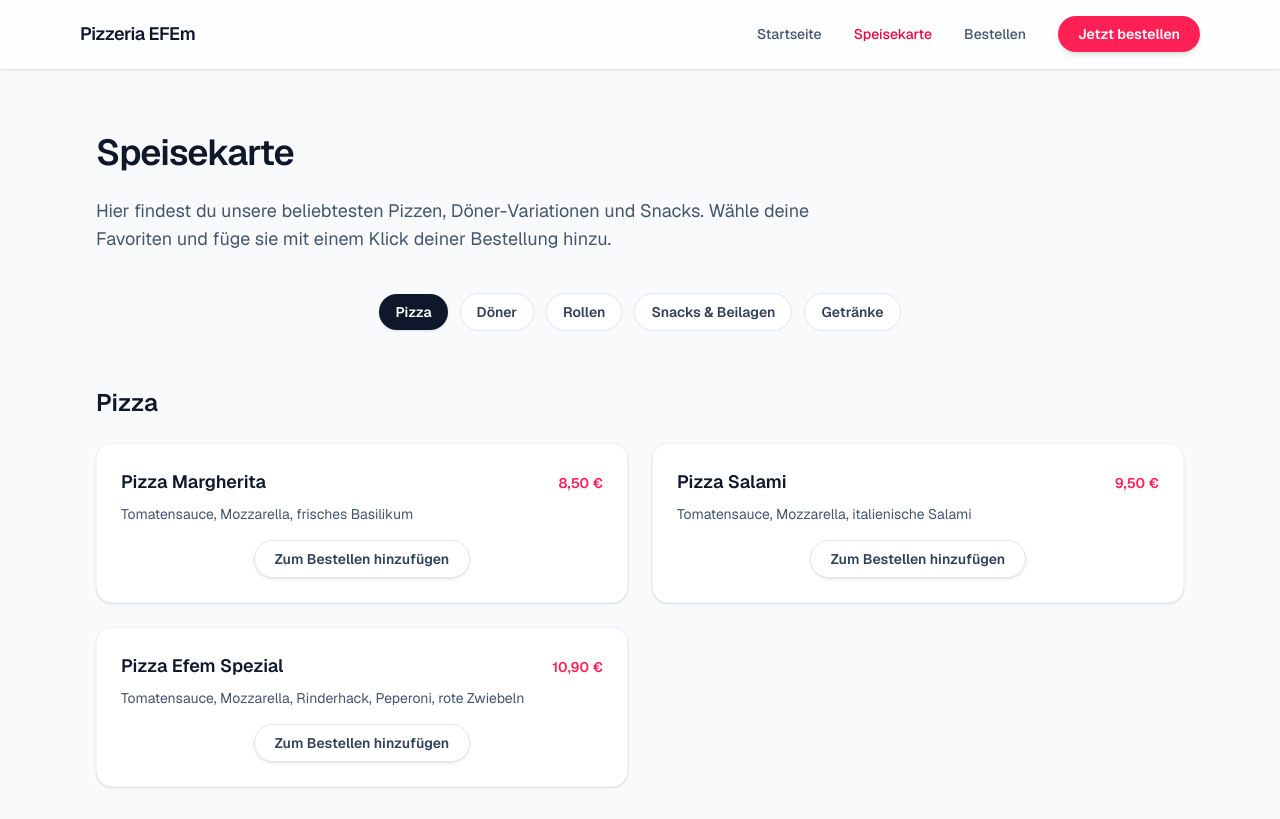
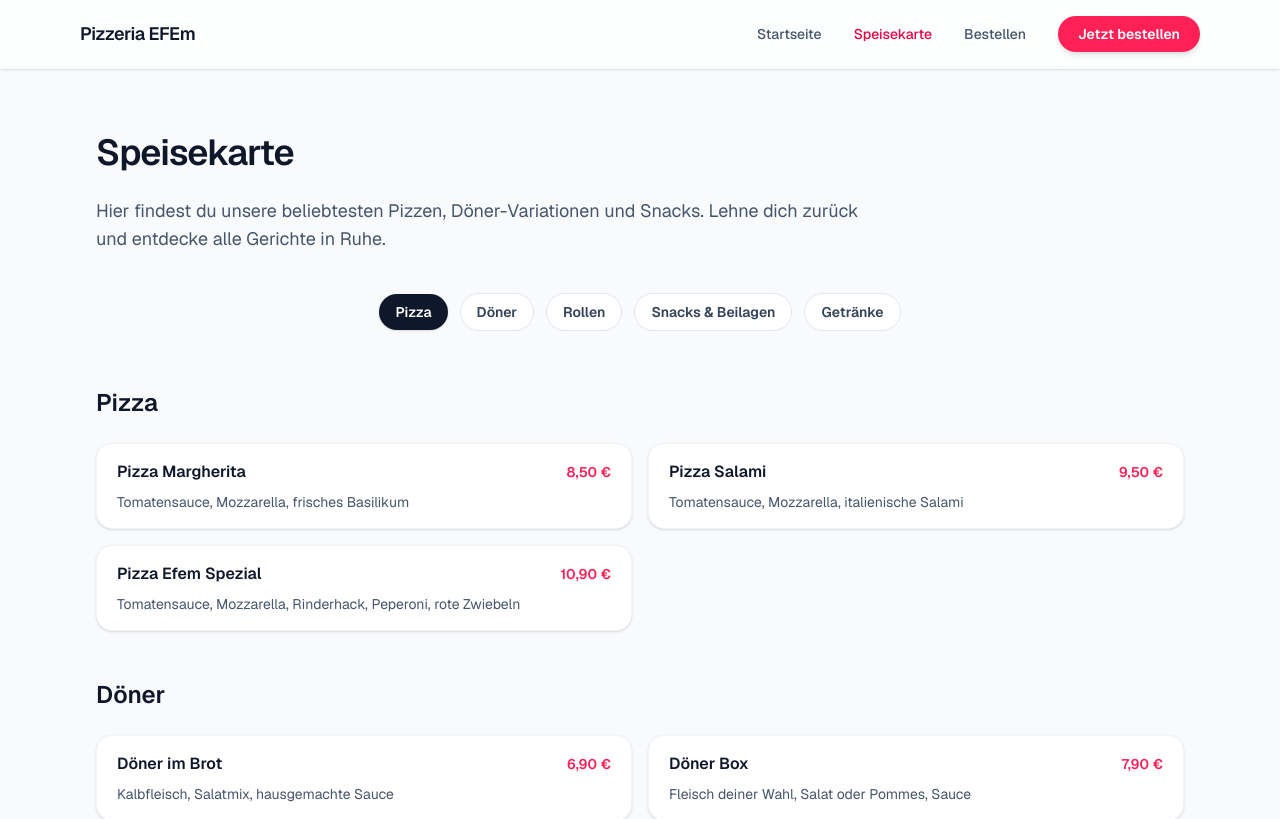
Before and after one commit to maxunknowncode/EFEm-Webiste, a Next.js app in the folder efem-website/: page /speisekarte in a window 1280 px wide. Shown: the top 819 px of the page. Built offline with nearby package versions, Linux system fonts and the light colour scheme.

Commit message:
Refine menu and ordering layouts

```diff
--- a/efem-website/src/app/speisekarte/page.tsx
+++ b/efem-website/src/app/speisekarte/page.tsx
@@ -129,7 +129,7 @@ const MenuPage = () => {
             Speisekarte
           </h1>
           <p className="max-w-3xl text-lg text-slate-600">
-            Hier findest du unsere beliebtesten Pizzen, Döner-Variationen und Snacks. Wähle deine Favoriten und füge sie mit einem Klick deiner Bestellung hinzu.
+            Hier findest du unsere beliebtesten Pizzen, Döner-Variationen und Snacks. Lehne dich zurück und entdecke alle Gerichte in Ruhe.
           </p>
         </div>
         <div className="mt-10">
@@ -147,27 +147,19 @@ const MenuPage = () => {
               <div>
                 <h2 className="text-2xl font-semibold text-slate-900">{category.title}</h2>
               </div>
-              <div className="grid gap-6 md:grid-cols-2">
+              <div className="grid gap-4 md:grid-cols-2">
                 {category.items.map((item) => (
                   <article
                     key={item.name}
-                    className="flex h-full flex-col justify-between gap-4 rounded-2xl border border-slate-100 bg-white p-6 shadow-sm transition hover:-translate-y-1 hover:border-rose-200 hover:shadow-lg"
+                    className="rounded-2xl border border-slate-100 bg-white shadow-sm px-5 py-4 flex flex-col gap-2"
                   >
-                    <div className="space-y-2">
-                      <div className="flex items-baseline justify-between gap-4">
-                        <h3 className="text-lg font-semibold text-slate-900">{item.name}</h3>
-                        <span className="text-sm font-semibold text-rose-500">{item.price}</span>
-                      </div>
-                      <p className="text-sm text-slate-600">{item.description}</p>
+                    <div className="flex items-baseline justify-between gap-4">
+                      <h3 className="text-base font-semibold text-slate-900">{item.name}</h3>
+                      <span className="text-sm font-semibold text-rose-500 whitespace-nowrap">
+                        {item.price}
+                      </span>
                     </div>
-                    <div className="flex justify-center">
-                      <button
-                        type="button"
-                        className="inline-flex items-center justify-center rounded-full border border-slate-200 px-5 py-2 text-sm font-semibold text-slate-700 shadow-sm transition hover:border-rose-300 hover:text-rose-500"
-                      >
-                        Zum Bestellen hinzufügen
-                      </button>
-                    </div>
+                    <p className="text-sm text-slate-600">{item.description}</p>
                   </article>
                 ))}
               </div>
--- a/efem-website/src/components/order/MenuContent.tsx
+++ b/efem-website/src/components/order/MenuContent.tsx
@@ -23,7 +23,7 @@ export function MenuContent({ activeCategoryId }: MenuContentProps) {
   );
 
   return (
-    <div className="space-y-6">
+    <div>
       <div>
         <h2 className="text-2xl md:text-3xl font-semibold text-slate-900">
           {activeCategory?.name ?? "Auswahl"}
@@ -33,50 +33,48 @@ export function MenuContent({ activeCategoryId }: MenuContentProps) {
           zusammen.
         </p>
       </div>
-      <div className="grid gap-4 sm:grid-cols-2 xl:grid-cols-3">
+      <div className="mt-6 flex flex-wrap gap-5">
         {items.map((item) => (
           <article
             key={item.id}
-            className="bg-white rounded-2xl shadow-sm p-4 flex flex-col gap-4 transition-transform duration-200 hover:-translate-y-1 hover:shadow-md"
+            className="flex min-w-[260px] max-w-[320px] flex-1 flex-col rounded-2xl bg-white p-5 shadow-sm transition hover:-translate-y-0.5 hover:shadow-md"
           >
-            <div className="space-y-2">
-              <div className="flex items-start justify-between gap-3">
-                <h3 className="text-lg font-semibold text-slate-900">
+            <div className="mb-3 flex items-baseline justify-between gap-4">
+              <h3 className="text-base font-semibold leading-snug text-slate-900">
                 {item.name}
               </h3>
-                <span className="text-sm font-semibold text-slate-900">
+              <span className="text-sm font-semibold text-rose-500 whitespace-nowrap">
                 {item.price.toFixed(2)} €
               </span>
             </div>
-              <p className="text-sm text-slate-500">
+            <p className="mb-4 text-sm text-slate-600 line-clamp-4">
               {item.description}
             </p>
-              <div className="flex flex-wrap gap-2">
+            {(item.spicy || item.vegetarian) && (
+              <div className="mb-4 flex flex-wrap gap-2">
                 {item.spicy && (
-                  <span className="text-xs font-medium text-rose-500 bg-rose-50 rounded-full px-3 py-1">
+                  <span className="rounded-full bg-rose-50 px-3 py-1 text-xs font-medium text-rose-500">
                     Pikant
                   </span>
                 )}
                 {item.vegetarian && (
-                  <span className="text-xs font-medium text-emerald-500 bg-emerald-50 rounded-full px-3 py-1">
+                  <span className="rounded-full bg-emerald-50 px-3 py-1 text-xs font-medium text-emerald-500">
                     Vegetarisch
                   </span>
                 )}
               </div>
-            </div>
-            <div className="mt-auto flex justify-center">
+            )}
             <button
               type="button"
               onClick={() => addItem(item)}
-                className="inline-flex items-center justify-center rounded-full bg-rose-500 px-6 py-3 text-sm font-semibold text-white shadow-sm transition hover:bg-rose-600 hover:shadow-md"
+              className="mt-auto mx-auto inline-flex items-center justify-center rounded-full bg-rose-500 px-6 py-3 text-sm font-semibold text-white shadow-sm transition hover:bg-rose-600 hover:shadow-md"
             >
               In den Warenkorb
             </button>
-            </div>
           </article>
         ))}
         {items.length === 0 && (
-          <div className="col-span-full bg-white shadow-sm rounded-2xl p-10 text-center">
+          <div className="w-full rounded-2xl bg-white p-10 text-center shadow-sm">
             <p className="text-sm text-slate-500">
               In dieser Kategorie werden bald alle Spezialitäten verfügbar sein.
             </p>
```
Lines whose indentation alone changed are shown as unchanged.
